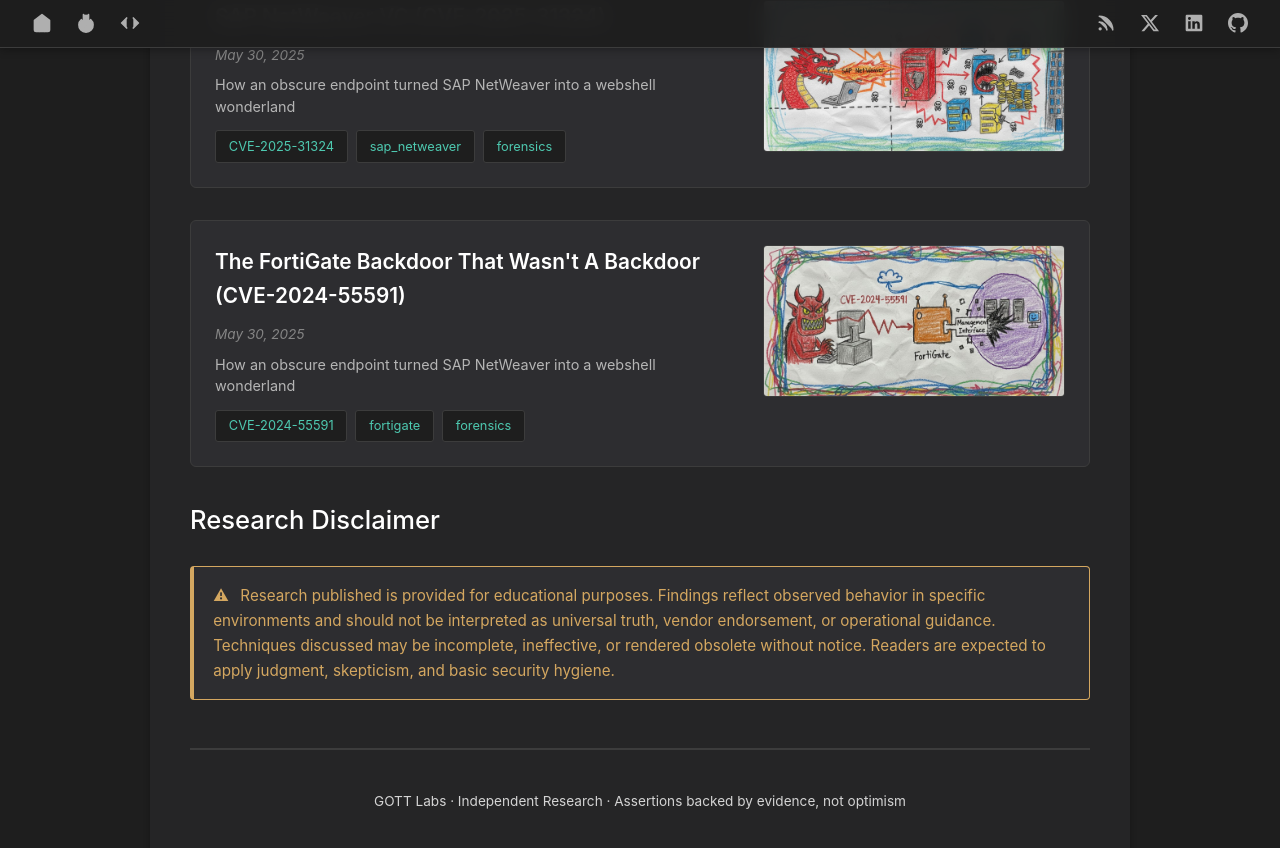
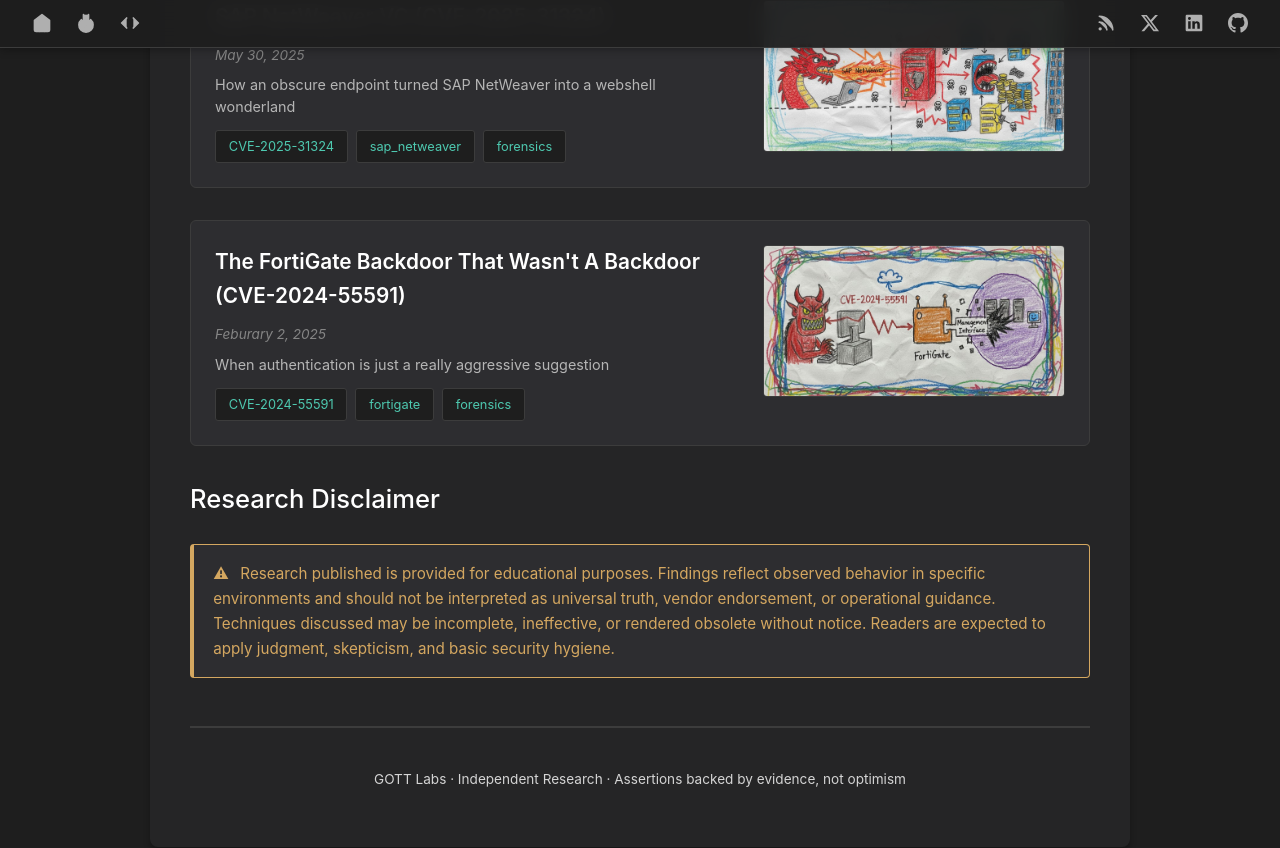
Before and after one commit to gottlabs/home, a Jekyll site: the page built from index.md, in a window 1280 px wide and 900 px high, scrolled down 931 px. Shown: the top 848 px of the window. Built offline with Jekyll 4.4.1, drawn with Linux system fonts in a browser that asks for light colours.

Commit message:
Update index.md

```diff
--- a/index.md
+++ b/index.md
@@ -59,8 +59,8 @@ This site exists to publish research. Any resemblance to marketing is coincident
 <div class="research-post">
   <div class="post-content">
     <h4><a href="{{ site.baseurl }}2025/02/01/fortigate_cve2024-55591">The FortiGate Backdoor That Wasn't A Backdoor (CVE-2024-55591)</a></h4>
-    <span class="post-date">May 30, 2025</span>
-    <p>How an obscure endpoint turned SAP NetWeaver into a webshell wonderland</p>
+    <span class="post-date">Feburary 2, 2025</span>
+    <p>When authentication is just a really aggressive suggestion</p>
     <div class="post-tags">
       <span class="tag">CVE-2024-55591</span>
       <span class="tag">fortigate</span>
```
